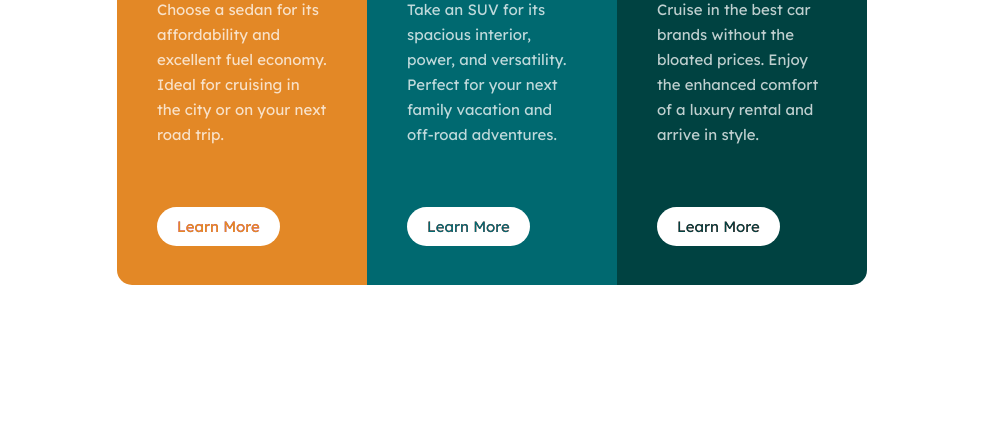
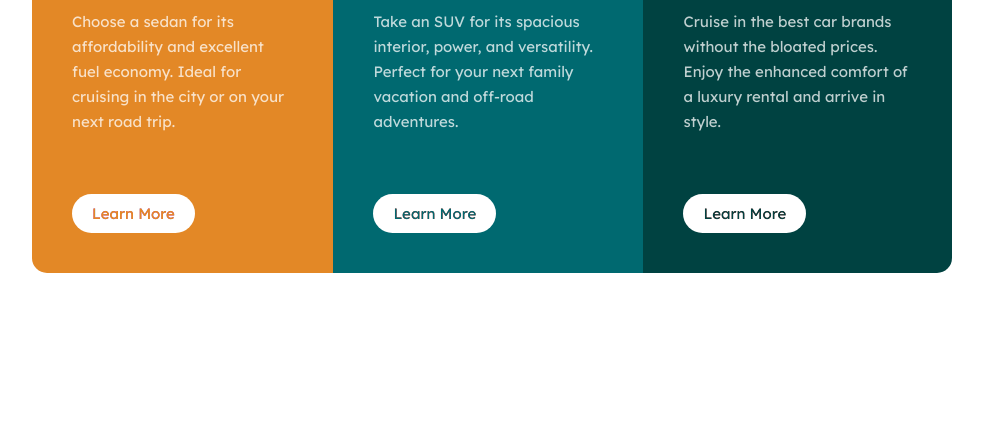
Before and after one commit to MaddyDev007/3-column-preview-card, a plain HTML site: page index.html in a window 1280 px wide. Shown: the part 355-800 px from the top of the page, without its empty margins (148-1131 px from the left). Drawn offline with Linux system fonts and the light colour scheme.

Commit message:
Update style.css

```diff
--- a/style.css
+++ b/style.css
@@ -31,7 +31,6 @@ body{
 .card1 , .card2 , .card3{
     padding: 40px;
     max-height: 480px;
-    max-width: 250px;
 }
 .card1{
     background-color: var(--Brightorange);
@@ -61,10 +60,9 @@ button{
     bottom: 40px;
     width: max-content;
     border-radius: 50px;
-    transition: background-color 0.15s linear, color 0.15s linear;
     mix-blend-mode: lighten;
 }
-button:hover{
+button:active{
     color: white;
     background: transparent;
     outline: 2px solid;
```
